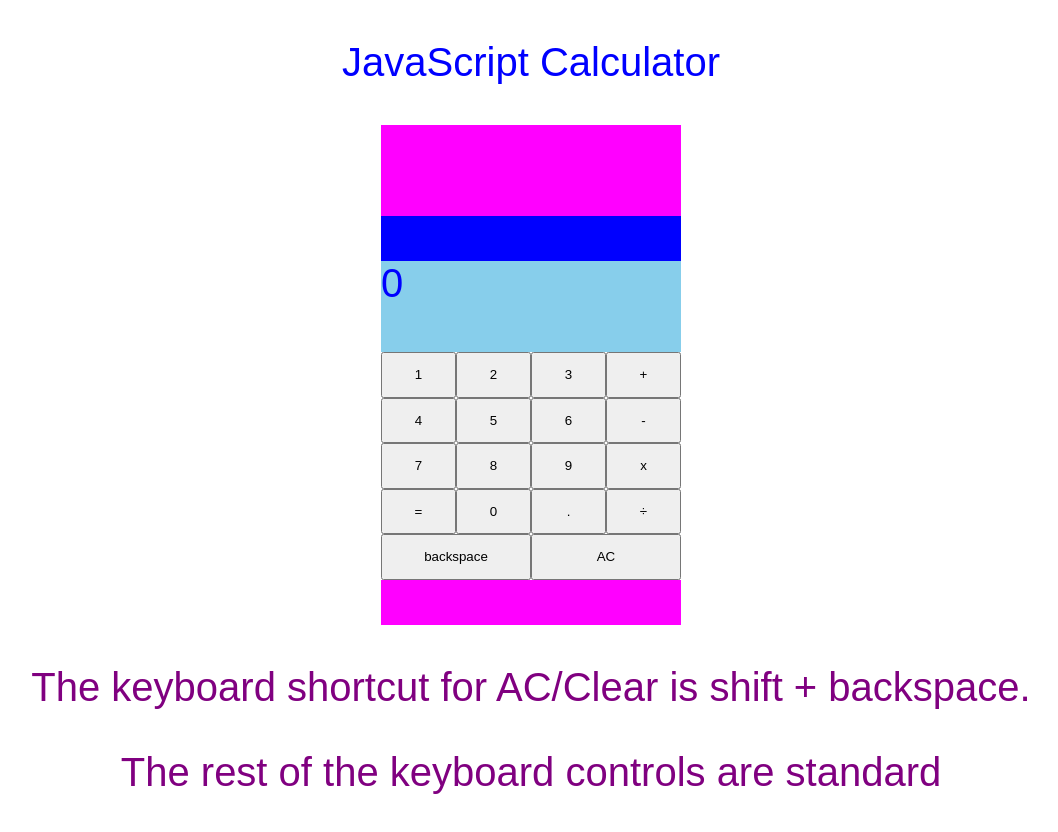
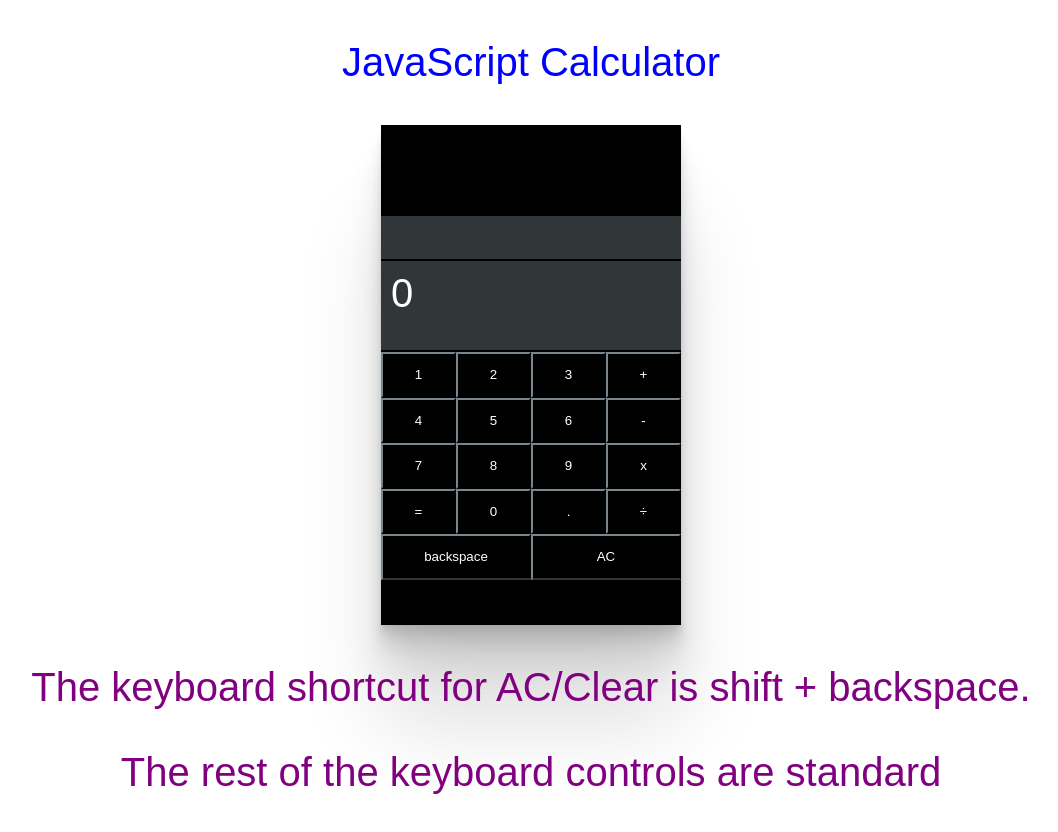
Before and after one commit to mike1234-pixel/JSCalculator, a React (Create React App) app: page / in a window 1280 px wide. Shown: the top 832 px of the page, without its empty margins (109-1167 px from the left). Built offline with nearby package versions, Linux system fonts and the light colour scheme.

Commit message:
added styles

```diff
--- a/src/App.js
+++ b/src/App.js
@@ -572,7 +572,7 @@ class App extends React.Component {
           </button>
           <button
             id="clear"
-            className="button__clear"
+            className="button button__clear"
             onClick={this.handleClear}
           >
             AC
--- a/src/sass/components/_buttons.scss
+++ b/src/sass/components/_buttons.scss
@@ -0,0 +1,12 @@
+.button {
+  background-color: black;
+  color: #fff;
+  border-color: #313639;
+
+  &__clear {
+    border-bottom: 2px solid #313639;
+  }
+  &__backspace {
+    border-bottom: 2px solid #313639;
+  }
+}
--- a/src/sass/components/_displays.scss
+++ b/src/sass/components/_displays.scss
@@ -0,0 +1,13 @@
+.calc-main-display {
+  background-color: #313639;
+  color: #fff;
+  padding: 1rem;
+  border-bottom: 2px solid #000;
+}
+
+.calc-sub-display {
+  background-color: #313639;
+  color: #fff;
+  border-bottom: 2px solid #000;
+  padding: 0.5rem;
+}
--- a/src/sass/components/_top-and-bottom.scss
+++ b/src/sass/components/_top-and-bottom.scss
@@ -0,0 +1,7 @@
+.calc-top {
+  background-color: black;
+}
+
+.calc-bottom {
+  background-color: black;
+}
--- a/src/sass/layout/_grid-layout.scss
+++ b/src/sass/layout/_grid-layout.scss
@@ -7,6 +7,10 @@
   grid-template-columns: repeat(4, 1fr);
   width: 30rem;
   height: 50rem;
+  box-shadow: 0 2.8px 2.2px rgba(0, 0, 0, 0.034),
+    0 6.7px 5.3px rgba(0, 0, 0, 0.048), 0 12.5px 10px rgba(0, 0, 0, 0.06),
+    0 22.3px 17.9px rgba(0, 0, 0, 0.072), 0 41.8px 33.4px rgba(0, 0, 0, 0.086),
+    0 100px 80px rgba(0, 0, 0, 0.12);
 
   & > * {
     min-width: 0;
@@ -81,3 +85,82 @@
     grid-column: 3/ 5;
   }
 }
+
+// .calc-container {
+//   margin: 0 auto;
+//   color: blue;
+
+//   display: grid;
+//   grid-template-rows: repeat(11, 1fr);
+//   grid-template-columns: repeat(4, 1fr);
+//   width: 30rem;
+//   height: 50rem;
+
+//   & > * {
+//     min-width: 0;
+//     min-height: 0;
+//     overflow: hidden;
+//   } // prevents content of grid-items expanding grid-items
+// }
+
+// .calc-top {
+//   grid-column: 1/ -1;
+// }
+
+// .calc-sub-display {
+//   grid-column: 1/ -1;
+//   grid-row: 3/ 4;
+//   color: white;
+//   overflow: auto;
+//   font-size: 1.5rem;
+// }
+
+// .calc-main-display {
+//   grid-column: 1/ -1;
+//   grid-row: 4/ 6;
+//   overflow: auto;
+// }
+
+// .calc-bottom {
+//   grid-column: 1/ -1;
+// }
+
+// .button {
+//   &__add {
+//     grid-row: 6/7;
+//     grid-column: 4/5;
+//   }
+
+//   &__subtract {
+//     grid-row: 7/8;
+//     grid-column: 4/5;
+//   }
+
+//   &__multiply {
+//     grid-row: 8/9;
+//     grid-column: 4/5;
+//   }
+
+//   &__divide {
+//     grid-row: 9/10;
+//     grid-column: 4/5;
+//   }
+
+//   &__equals {
+//     grid-row: 9/10;
+//     grid-column: 1/2;
+//   }
+
+//   &__zero {
+//     grid-row: 9/10;
+//     grid-column: 2/3;
+//   }
+
+//   &__backspace {
+//     grid-column: 1/ 3;
+//   }
+
+//   &__clear {
+//     grid-column: 3/ 5;
+//   }
+// }
```
